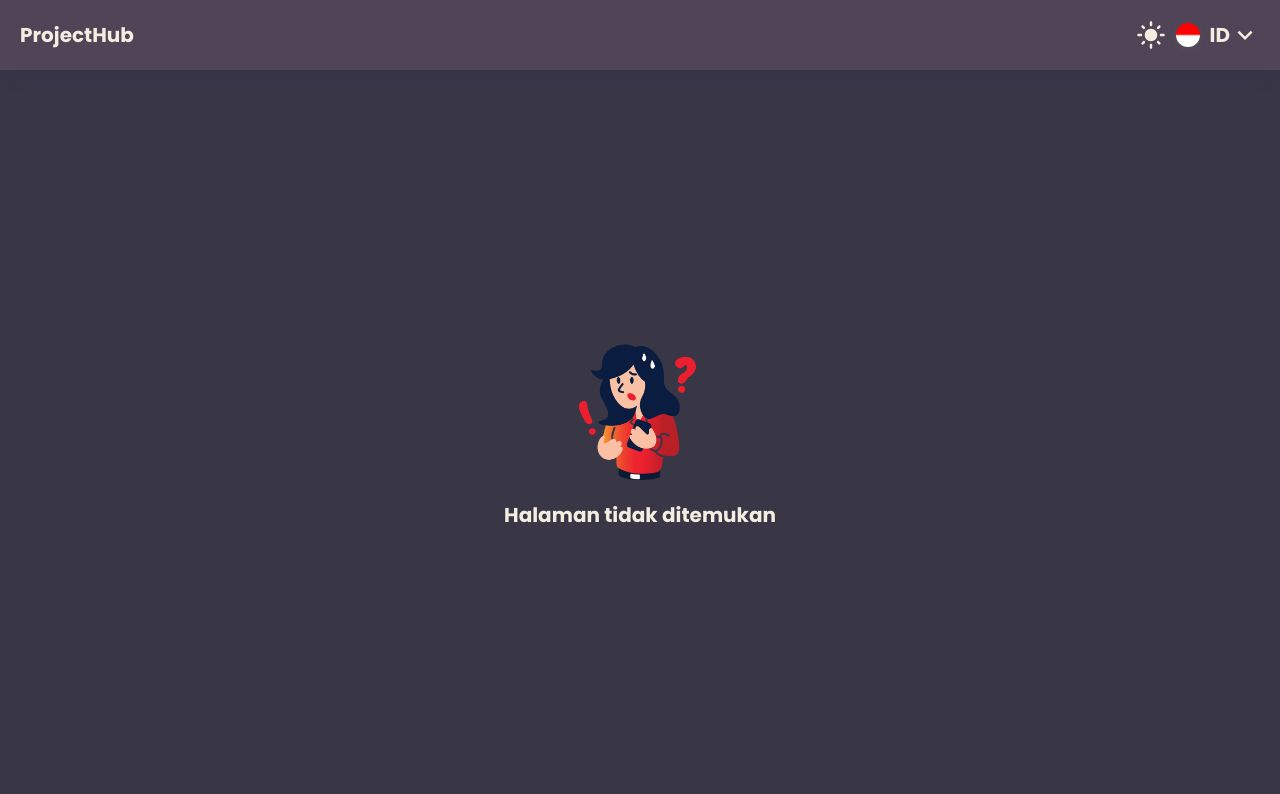
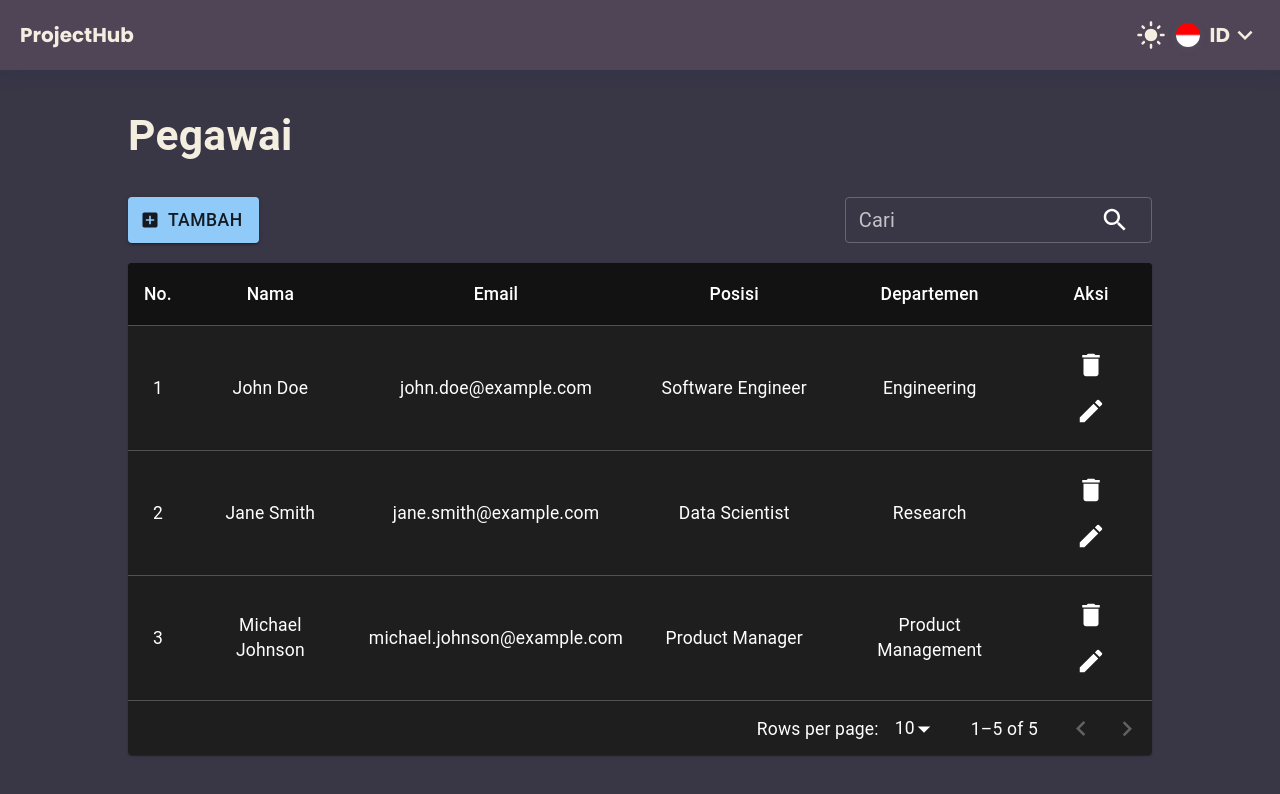
Before and after one commit to fauzi45/management-employee-projects, a React (Vite) app in the folder client/: page /admin/employee-project in a window 1280 px wide. Shown: the top 794 px of the page. Built offline with nearby package versions, Linux system fonts and the light colour scheme.

Commit message:
feat: add TeamProject

```diff
--- /dev/null
+++ b/client/src/pages/Admin/EmployeeProject/index.jsx
@@ -0,0 +1,177 @@
+import * as React from 'react';
+import { useState } from 'react';
+
+import { FormattedMessage, useIntl } from 'react-intl';
+
+import Paper from '@mui/material/Paper';
+import Table from '@mui/material/Table';
+import TableBody from '@mui/material/TableBody';
+import TableCell from '@mui/material/TableCell';
+import TableContainer from '@mui/material/TableContainer';
+import TableHead from '@mui/material/TableHead';
+import TablePagination from '@mui/material/TablePagination';
+import TableRow from '@mui/material/TableRow';
+import TextField from '@mui/material/TextField';
+import InputAdornment from '@mui/material/InputAdornment';
+import IconButton from '@mui/material/IconButton';
+import SearchIcon from '@mui/icons-material/Search';
+import Button from '@mui/material/Button';
+import AddBoxIcon from '@mui/icons-material/AddBox';
+import DeleteIcon from '@mui/icons-material/Delete';
+import EditIcon from '@mui/icons-material/Edit';
+import Typography from '@mui/material/Typography';
+
+import classes from './style.module.scss';
+
+const EmployeeProject = () => {
+  const intl = useIntl();
+
+  const [page, setPage] = useState(0);
+  const [rowsPerPage, setRowsPerPage] = useState(10);
+  const [searchedVal, setSearchedVal] = useState('');
+
+  const handleChangePage = (event, newPage) => {
+    setPage(newPage);
+  };
+
+  const handleChangeRowsPerPage = (event) => {
+    setRowsPerPage(+event.target.value);
+    setPage(0);
+  };
+
+  const columns = [
+    { id: 'no', label: 'No.', minWidth: 10 },
+    { id: 'name', label: <FormattedMessage id="app_table_name" /> },
+    { id: 'email', label: 'Email' },
+    { id: 'position', label: <FormattedMessage id="app_table_position" /> },
+    { id: 'department', label: <FormattedMessage id="app_text_department" /> },
+    { id: 'action', label: <FormattedMessage id="app_table_action" /> },
+  ];
+
+  const rows = [
+    {
+      id: 1,
+      name: 'John Doe',
+      position: 'Software Engineer',
+      department: 'Engineering',
+      email: 'john.doe@example.com',
+    },
+    { id: 2, name: 'Jane Smith', position: 'Data Scientist', department: 'Research', email: 'jane.smith@example.com' },
+    {
+      id: 3,
+      name: 'Michael Johnson',
+      position: 'Product Manager',
+      department: 'Product Management',
+      email: 'michael.johnson@example.com',
+    },
+    {
+      id: 4,
+      name: 'Emily Brown',
+      position: 'Marketing Specialist',
+      department: 'Marketing',
+      email: 'emily.brown@example.com',
+    },
+    { id: 5, name: 'David Lee', position: 'Financial Analyst', department: 'Finance', email: 'david.lee@example.com' },
+  ];
+
+  return (
+    <div className={classes.container}>
+      <div className={classes.wrapper}>
+        <Typography fontWeight={700} variant="h4" mt={5} gutterBottom>
+          <FormattedMessage id="app_text_employee" />
+        </Typography>
+        <div className={classes.feat}>
+          <Button startIcon={<AddBoxIcon />} variant="contained">
+            <FormattedMessage id="app_button_add" />
+          </Button>
+          <TextField
+            size="small"
+            InputProps={{
+              endAdornment: (
+                <InputAdornment>
+                  <IconButton>
+                    <SearchIcon />
+                  </IconButton>
+                </InputAdornment>
+              ),
+            }}
+            label={intl.formatMessage({ id: 'app_placeholder_search' })}
+            sx={{ width: '30%' }}
+            onChange={(e) => setSearchedVal(e.target.value)}
+          />
+        </div>
+        <Paper sx={{ width: '100%', overflow: 'hidden', mb: 5 }}>
+          <TableContainer className={classes.content} sx={{ maxHeight: 440 }}>
+            <Table stickyHeader aria-label="sticky table">
+              <TableHead>
+                <TableRow>
+                  {columns.map((column) => (
+                    <TableCell key={column.id} align="center" style={{ minWidth: column.minWidth }}>
+                      {column.label}
+                    </TableCell>
+                  ))}
+                </TableRow>
+              </TableHead>
+              <TableBody>
+                {rows
+                  .slice(page * rowsPerPage, page * rowsPerPage + rowsPerPage)
+                  .filter(
+                    (row) =>
+                      !searchedVal.length ||
+                      row.name.toString().toLowerCase().includes(searchedVal.toString().toLowerCase())
+                  )
+                  .map((row, index) => (
+                    <TableRow hover role="checkbox" tabIndex={-1} key={row.id}>
+                      <TableCell align="center">{page * rowsPerPage + index + 1}</TableCell>
+                      <TableCell align="center">{row.name}</TableCell>
+                      <TableCell align="center">{row.email}</TableCell>
+                      <TableCell align="center">{row.position}</TableCell>
+                      <TableCell align="center">{row.department}</TableCell>
+                      <TableCell align="center">
+                        <IconButton aria-label="delete">
+                          <DeleteIcon />
+                        </IconButton>
+                        <IconButton aria-label="update">
+                          <EditIcon />
+                        </IconButton>
+                      </TableCell>
+                    </TableRow>
+                  ))}
+                {rows.length === 0 && searchedVal.length > 0 && (
+                  <TableRow>
+                    <TableCell align="center" colSpan={columns.length}>
+                      <FormattedMessage id="app_no_data" />
+                    </TableCell>
+                  </TableRow>
+                )}
+                {rows.length > 0 &&
+                  rows.filter(
+                    (row) =>
+                      !searchedVal.length ||
+                      row.name.toString().toLowerCase().includes(searchedVal.toString().toLowerCase())
+                  ).length === 0 && (
+                    <TableRow>
+                      <TableCell align="center" colSpan={columns.length}>
+                        <FormattedMessage id="app_no_data_filter" />
+                      </TableCell>
+                    </TableRow>
+                  )}
+              </TableBody>
+            </Table>
+          </TableContainer>
+          <TablePagination
+            rowsPerPageOptions={[10, 25, 100]}
+            component="div"
+            count={rows.length}
+            rowsPerPage={rowsPerPage}
+            page={page}
+            onPageChange={handleChangePage}
+            onRowsPerPageChange={handleChangeRowsPerPage}
+          />
+        </Paper>
+      </div>
+    </div>
+  );
+};
+
+export default EmployeeProject;
--- /dev/null
+++ b/client/src/pages/Admin/EmployeeProject/style.module.scss
@@ -0,0 +1,19 @@
+@import '../../../styles/base.scss';
+
+.container {
+  width: 100%;
+  @include directionY;
+  align-items: center;
+  .wrapper {
+    width: 80%;
+    @include directionY;
+    .feat {
+      @include directionX;
+      justify-content: space-between;
+      margin: 1rem 0rem;
+    }
+  }
+  .content::-webkit-scrollbar {
+    display: none;
+  }
+}
--- a/client/src/routes/index.jsx
+++ b/client/src/routes/index.jsx
@@ -1,6 +1,7 @@
 import MainLayout from '@layouts/MainLayout';
 import Department from '@pages/Admin/Department';
 import Employee from '@pages/Admin/Employee';
+import EmployeeProject from '@pages/Admin/EmployeeProject';
 import Project from '@pages/Admin/Project';
 
 import Home from '@pages/Home';
@@ -37,6 +38,13 @@ const routes = [
     layout: MainLayout,
   },
   {
+    path: '/admin/employee-project',
+    name: 'EmployeProject',
+    protected: false,
+    component: EmployeeProject,
+    layout: MainLayout,
+  },
+  {
     path: '/login',
     name: 'Login',
     protected: false,
```
